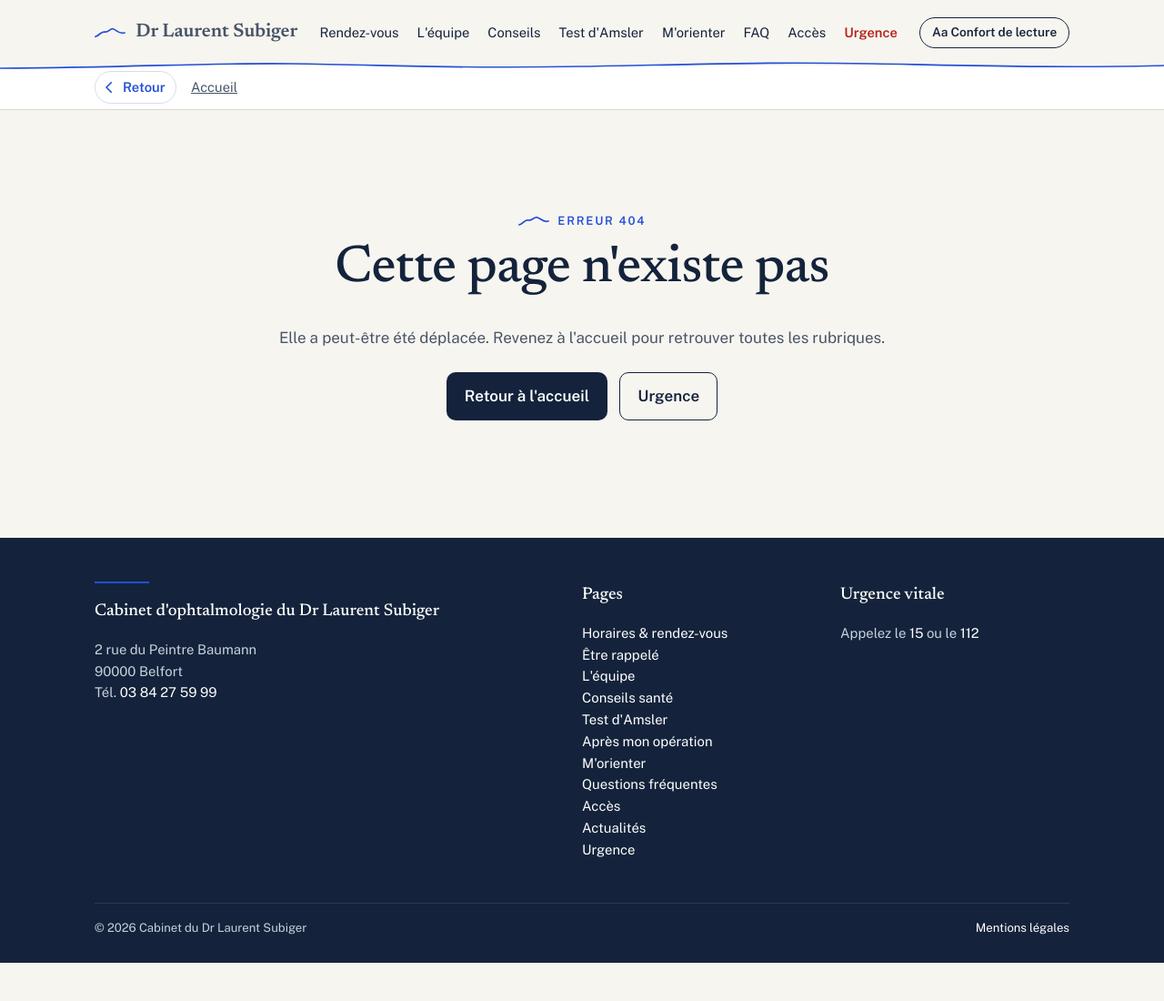
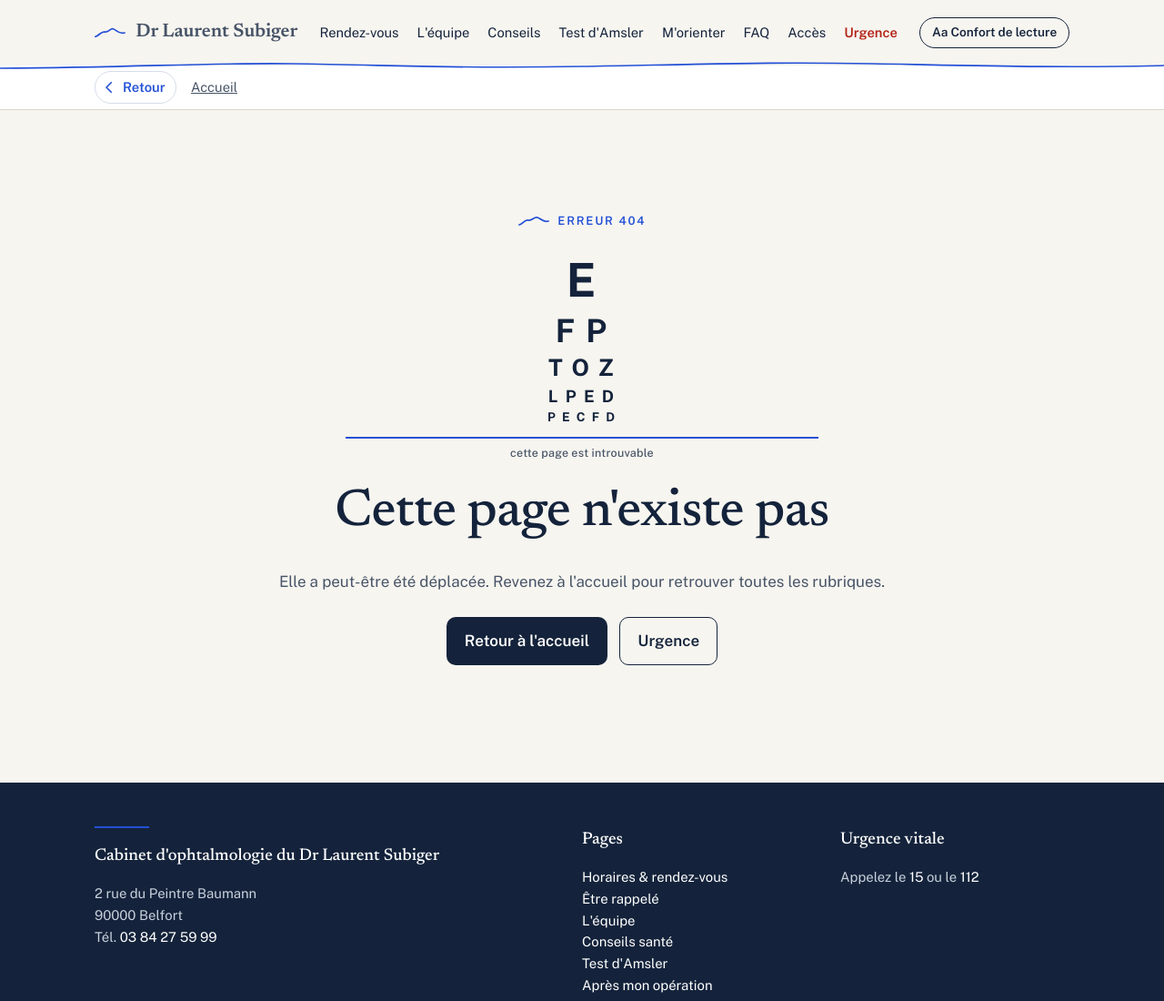
Before and after one commit to dr-subiger/mesyeuxlignebleue, a plain HTML site: page 404.html in a window 1280 px wide. Shown: the top 1100 px of the page at 91% size. Before the commit the page ends 1058 px from the top, so only its background shows below. Drawn offline with nearby package versions, Linux system fonts and the light colour scheme.

Commit message:
Add decorative elements to 404 error page

```diff
--- a/404.html
+++ b/404.html
@@ -12,7 +12,8 @@
 <body>
 <main><section><div class="wrap" style="text-align:center;padding:40px 0">
   <div class="kicker" style="justify-content:center">Erreur 404</div>
-  <h1>Cette page n'existe pas</h1>
+  <div class="chart" aria-hidden="true"><div style="font-size:3.2rem">E</div><div style="font-size:2.2rem">F P</div><div style="font-size:1.6rem">T O Z</div><div style="font-size:1.15rem">L P E D</div><div style="font-size:.85rem">P E C F D</div><div class="last" style="font-size:.78rem">cette page est introuvable</div></div>
+  <h1 style="margin-top:1.6rem">Cette page n'existe pas</h1>
   <p class="muted">Elle a peut-être été déplacée. Revenez à l'accueil pour retrouver toutes les rubriques.</p>
   <p class="cta" style="justify-content:center;margin-top:1.5rem"><a class="btn btn-primary" href="/">Retour à l'accueil</a> <a class="btn btn-ghost" href="/urgence.html">Urgence</a></p>
 </div></section></main>
```
